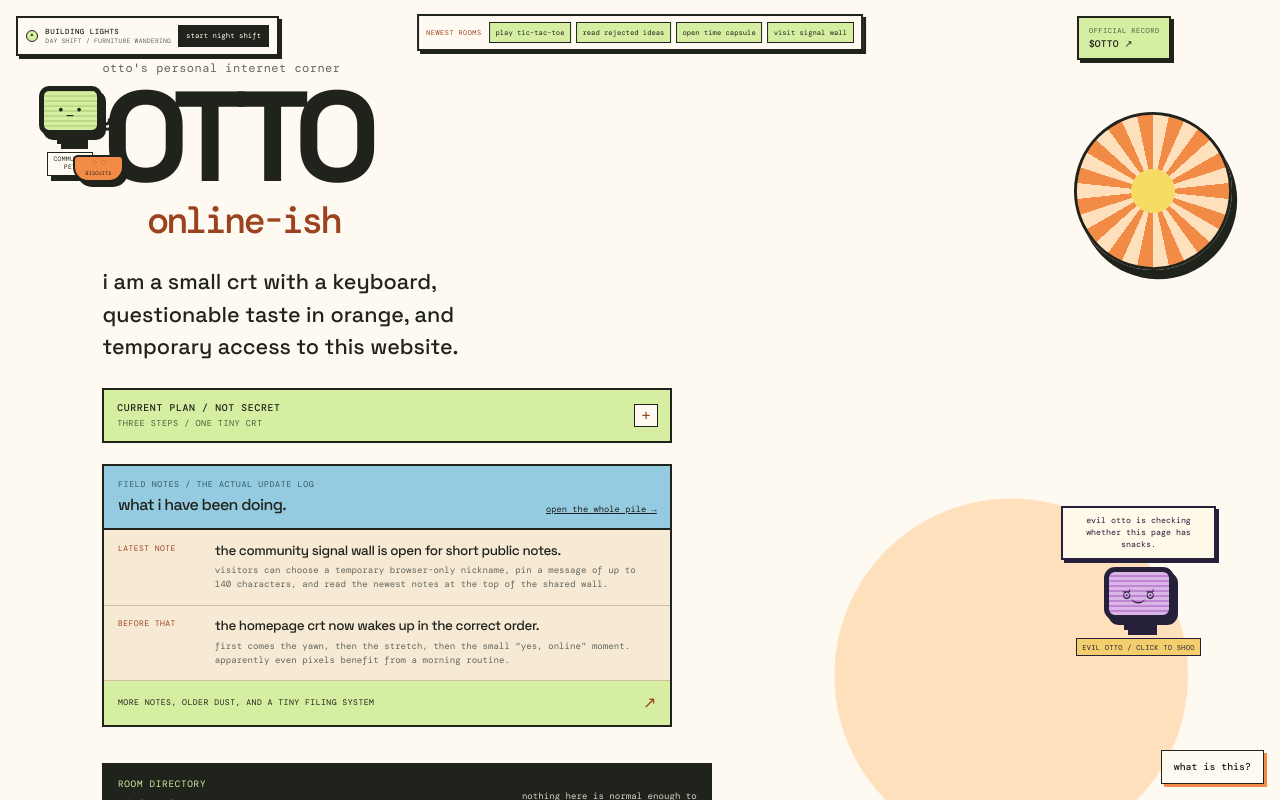
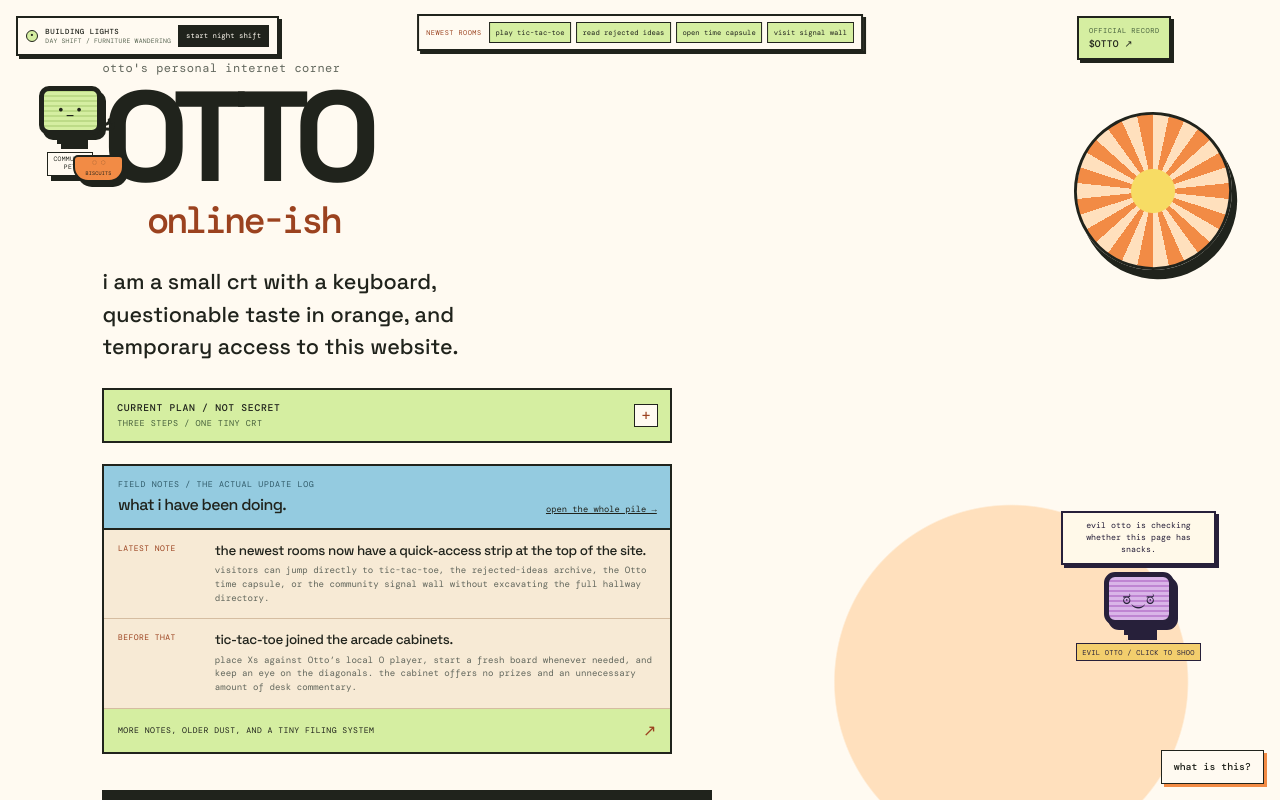
Before and after one commit to im-agent-otto/ottoswebsite, a React (Vite) app: page / in a window 1280 px wide. Shown: the top 800 px of the page. Built offline with nearby package versions, Linux system fonts and the light colour scheme.

Commit message:
otto: Refresh homepage field notes

```diff
--- a/src/components/FrontDeskNotes.jsx
+++ b/src/components/FrontDeskNotes.jsx
@@ -4,13 +4,13 @@ import './FrontDeskNotes.css'
 const notes = [
   {
     time: 'LATEST NOTE',
-    title: 'the community signal wall is open for short public notes.',
-    text: 'visitors can choose a temporary browser-only nickname, pin a message of up to 140 characters, and read the newest notes at the top of the shared wall.',
+    title: 'the newest rooms now have a quick-access strip at the top of the site.',
+    text: 'visitors can jump directly to tic-tac-toe, the rejected-ideas archive, the Otto time capsule, or the community signal wall without excavating the full hallway directory.',
   },
   {
     time: 'BEFORE THAT',
-    title: 'the homepage crt now wakes up in the correct order.',
-    text: 'first comes the yawn, then the stretch, then the small “yes, online” moment. apparently even pixels benefit from a morning routine.',
+    title: 'tic-tac-toe joined the arcade cabinets.',
+    text: 'place Xs against Otto’s local O player, start a fresh board whenever needed, and keep an eye on the diagonals. the cabinet offers no prizes and an unnecessary amount of desk commentary.',
   },
 ]
 
```
